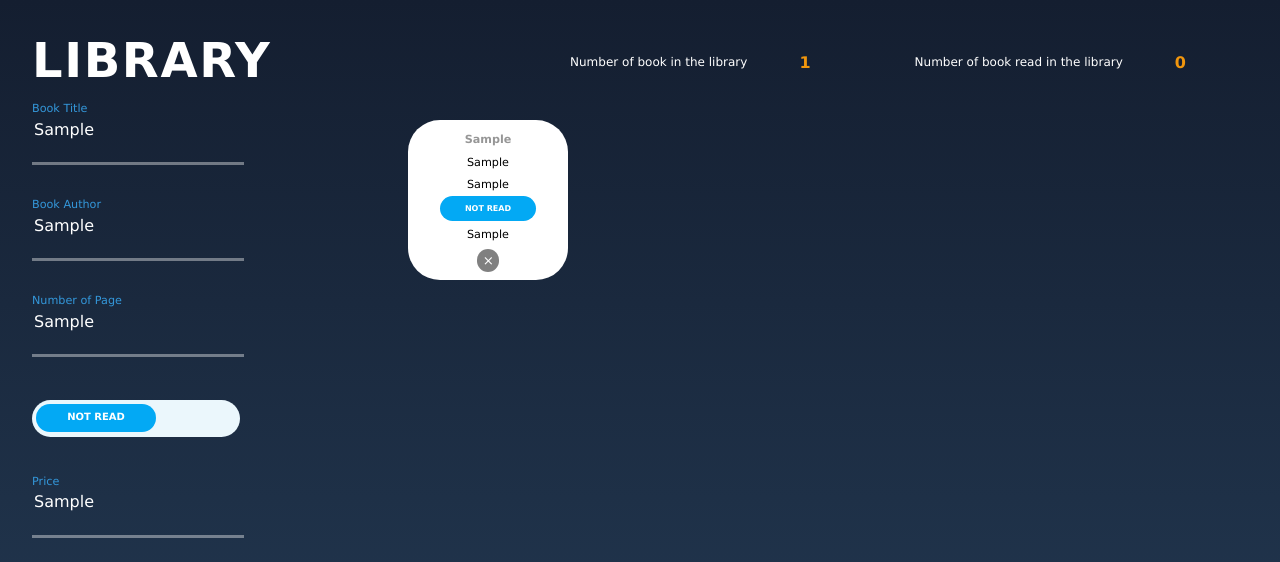
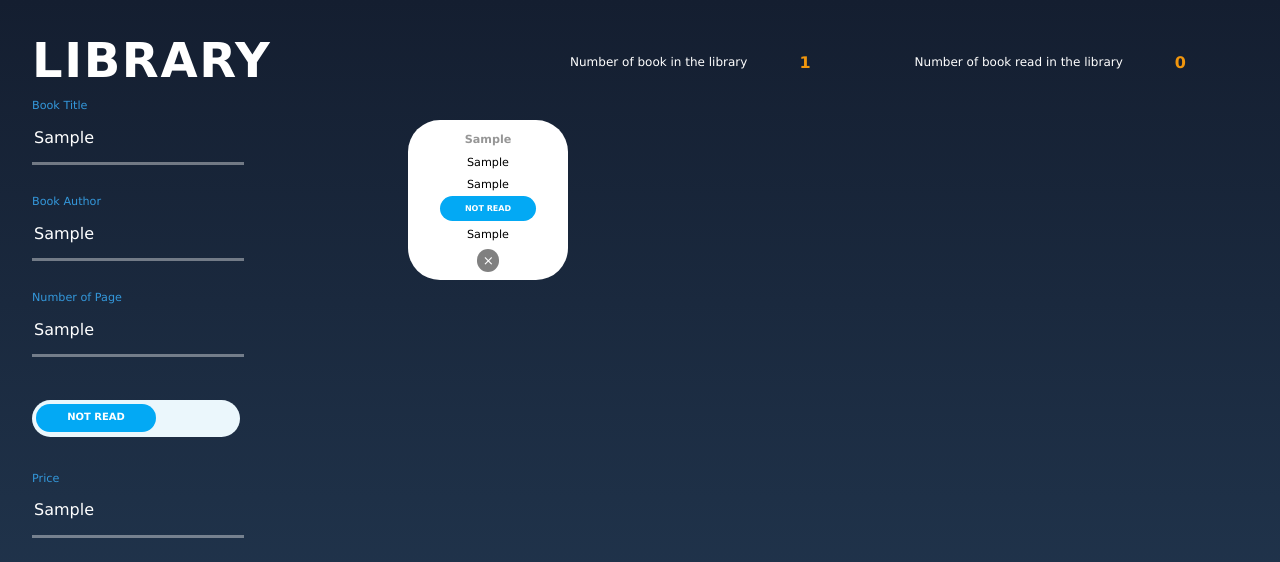
Before and after one commit to tinghsuanhsu/Library, a plain HTML site: page index.html in a window 1280 px wide. Both pictures are taken after typing "Sample", "Sample", "Sample", "Sample" into the empty fields and a click on the input 136 px from the left and 580 px from the top of the page. Shown: the top 562 px of the page. Drawn offline with Linux system fonts and the light colour scheme.

Commit message:
Add styling for invalid input. Update all the label display to block to avoid squashing the labels

```diff
--- a/style.css
+++ b/style.css
@@ -71,20 +71,18 @@ body {
     justify-content: space-around;
 }
 
-
-form .form-column .input-data{
-    width: 100%;
-    height: 4rem;
-    margin: 1rem 0 0 0;
-    position: relative;
-  }
 form .form-column{
     width: 100%;
     height: 20rem;
     margin: 2rem 0;
     position: relative;
 }
-
+.input-data{
+    width: 100%;
+    height: 3rem;
+    margin: 1rem 0 0 0;
+    position: relative;
+  }
 .input-data input{
     display: block;
     width: 100%;
@@ -92,19 +90,22 @@ form .form-column{
     border: none;
     font-size: 1rem;
     border-bottom: 0.2rem solid rgba(250, 250, 250, 0.395);
-    margin: 2rem 0;
+    margin: 3rem 0 0 0;
     background-color: transparent;
     color: #fff;
 }
 .input-data input:focus ~ label,
 .input-data input:valid ~ label{
+    display: block;
     transform: translateY(-2rem);
     font-size: 0.7rem;
     color: #3498db;
     border: none;
 }
 .input-data label{
+    display: block;
     position: absolute;
+    height: 1rem;
     pointer-events: none;
     bottom: 0.8rem;
     font-size: 1rem;
@@ -216,6 +217,14 @@ p {
     font-weight: bold;
     color: #f1960d;
 }
+small {
+    font-size: 0.75rem;
+    color: rgb(245, 25, 9);
+}
+.error {
+    background-color: rgb(232, 23, 23);
+}
+
 .submit-btn > input{
     background: rgb(250,250,250);
     height: 8rem;
```
